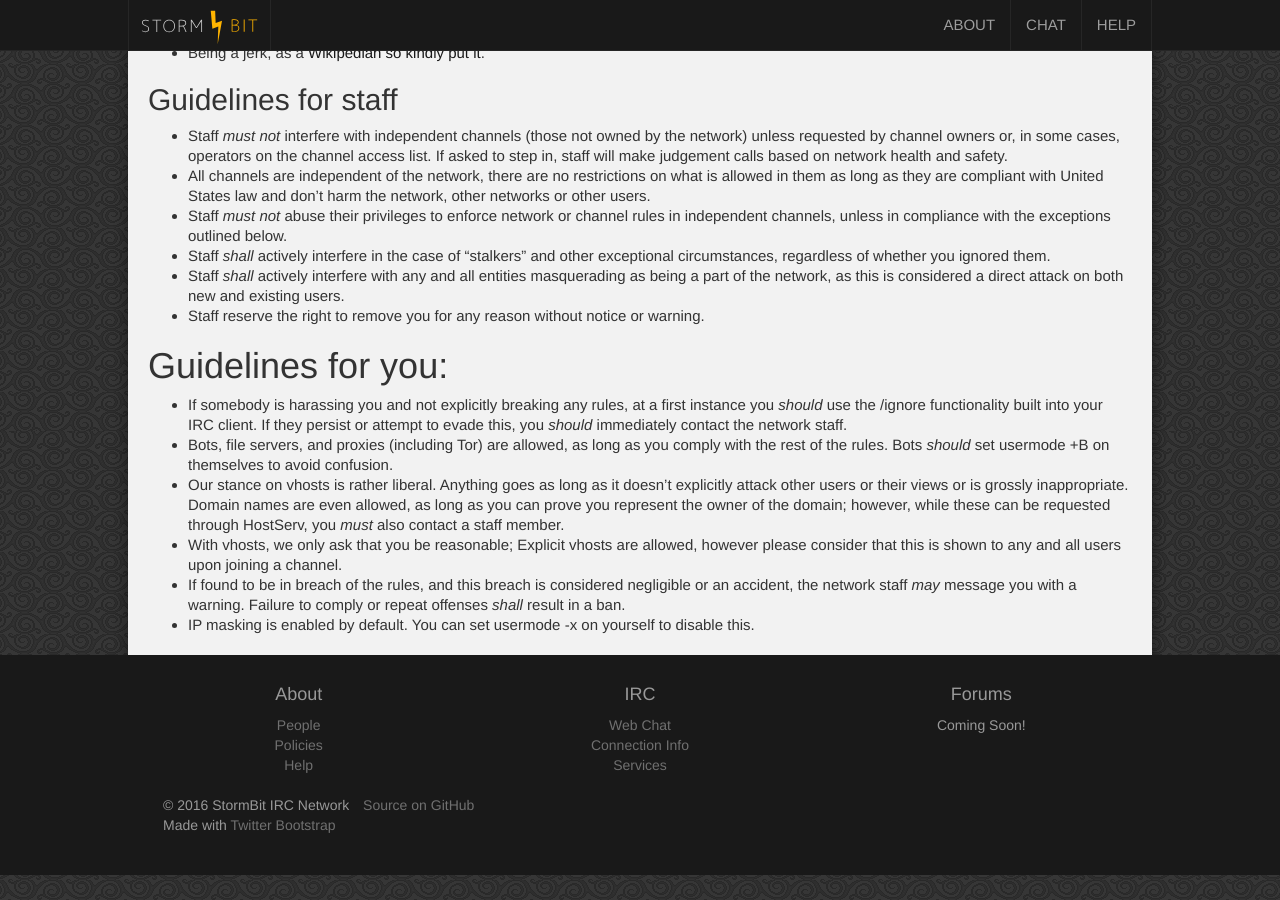
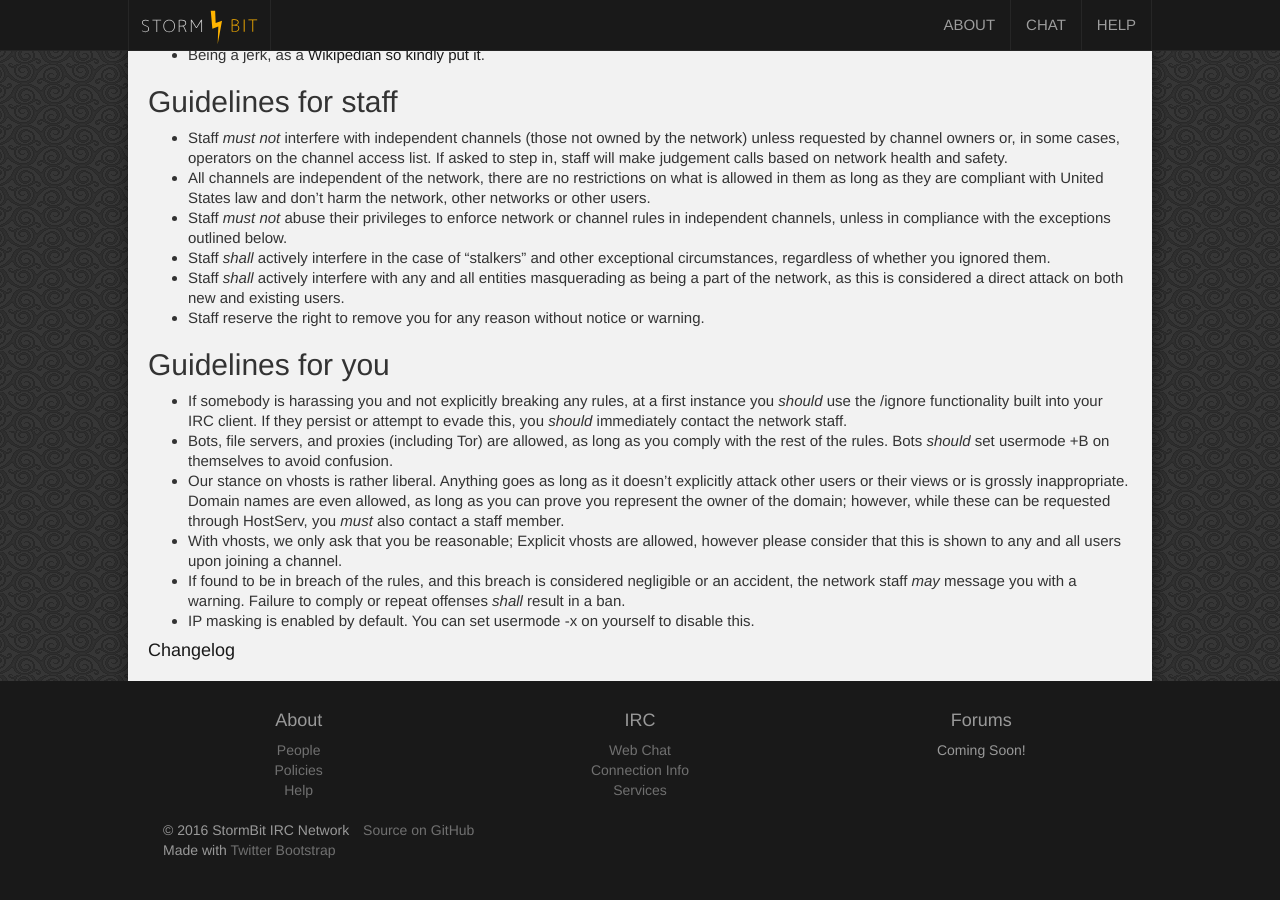
Before and after one commit to StormBit/stormbit.github.io, a Jekyll site: the page built from help/policies.md, in a window 1280 px wide and 900 px high, scrolled down 514 px. Built offline with Jekyll 4.4.1, drawn with Linux system fonts in a browser that asks for light colours; nearby versions of some CDN libraries.

Commit message:
Adding link to changelog

```diff
--- a/help/policies.md
+++ b/help/policies.md
@@ -13,10 +13,10 @@ If you have any issues or concerns, you may contact staff via
 [IRC](irc://irc.stormbit.net/stormbit "#StormBit on irc.stormbit.net"), or
 [email](mailto:abuse@stormbit.net "abuse@stormbit.net").
 
-The key words "MUST", "MUST NOT", "REQUIRED", "SHALL", "SHALL
+<small>The key words "MUST", "MUST NOT", "REQUIRED", "SHALL", "SHALL
 NOT", "SHOULD", "SHOULD NOT", "RECOMMENDED",  "MAY", and
 "OPTIONAL" in this document are to be interpreted as described in
-[RFC 2119](https://www.ietf.org/rfc/rfc2119.txt).
+[RFC 2119](https://www.ietf.org/rfc/rfc2119.txt).</small>
 
 # As a StormBit user, you are expected to respect other users and network staff.
 ## The following attitudes and actions __shall not__ be tolerated
@@ -48,7 +48,7 @@ NOT", "SHOULD", "SHOULD NOT", "RECOMMENDED",  "MAY", and
 - Staff reserve the right to remove you for any reason without notice or
   warning.
 
-# Guidelines for you:
+## Guidelines for you
 
 - If somebody is harassing you and not explicitly breaking any rules, at a first
   instance you _should_ use the /ignore functionality built into your IRC client.
@@ -70,3 +70,5 @@ NOT", "SHOULD", "SHOULD NOT", "RECOMMENDED",  "MAY", and
   or repeat offenses _shall_ result in a ban.
 - IP masking is enabled by default. You can set usermode -x on yourself to
   disable this.
+
+#### [Changelog](https://github.com/StormBit/stormbit.github.io/commits/master/help/policies.md)
```
